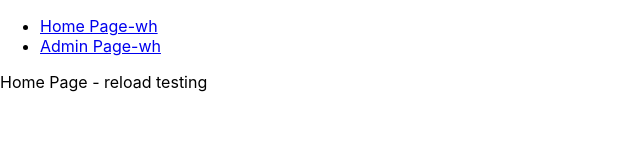
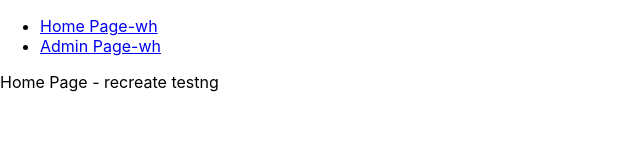
Before and after one commit to werdnas/my-react-app, a React (Create React App) app: page / in a window 1280 px wide. Shown: the top 162 px of the page, without its empty margins (0-640 px from the left). Built offline with nearby package versions, Linux system fonts and the light colour scheme.

Commit message:
recreate testing

```diff
--- a/src/pages/Home.js
+++ b/src/pages/Home.js
@@ -1,7 +1,7 @@
 import React from "react";
 
 function Home(props) {
-  return <div>Home Page - reload testing</div>;
+  return <div>Home Page - recreate testng</div>;
 }
 
 export default Home;
```
Also changed, not shown: 8 other files (tests, documents, lock files or other folders).
